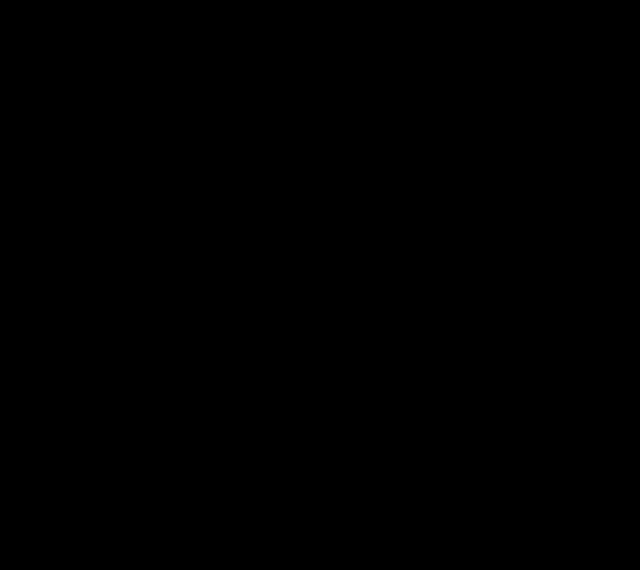
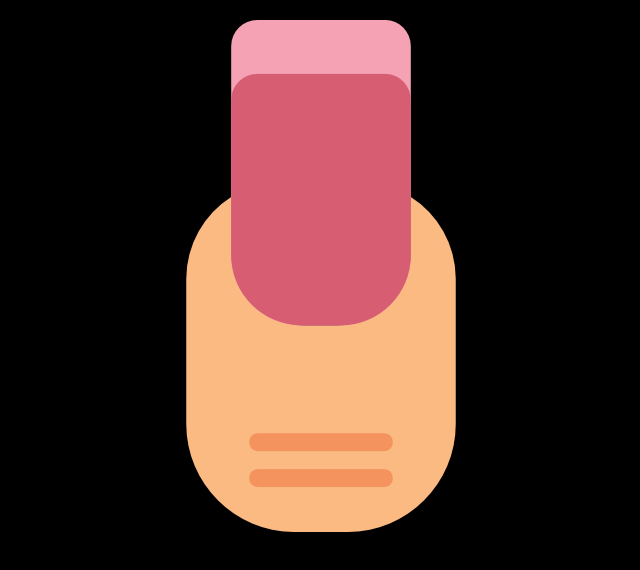
Before and after one commit to DavidSamerson/Treinamentos_JS_JQUERY, a plain HTML site: page Curso JavaScript - 01/Eventos04/evento.html in a window 1280 px wide. Shown: the whole page, without its empty margins (319-959 px from the left). Drawn offline with Linux system fonts and the light colour scheme.

Commit message:
Introdução aos Manipuladores de Eventos
Novo

```diff
--- a/Curso JavaScript - 01/Eventos04/evento.html
+++ b/Curso JavaScript - 01/Eventos04/evento.html
@@ -14,8 +14,15 @@
             margin: 20px auto;
         }
     </style>
+    <script type="text/javascript">
+    function ligar() {
+         window.document.getElementById("xti").src="manicure2.png";
+
+    }
+    </script>
 </head>
-<body>
+<body onload="alert('Carregando...');">
+    <img src="manicure.png" id="xti" alt="Manicure" onclick="alert('Alterando Imagem');ligar();" onmouseover="alert('Passando por cima!');">
 
 </body>
 </html>
```
Also changed, not shown: Curso JavaScript - 01/Eventos04/manicure.png (added), Curso JavaScript - 01/Eventos04/manicure2.png (added).
